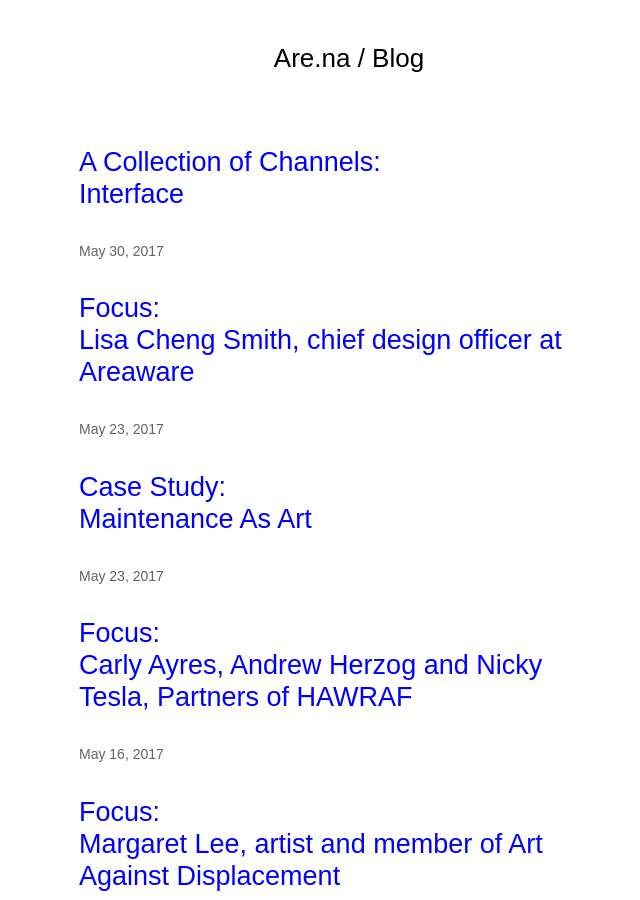
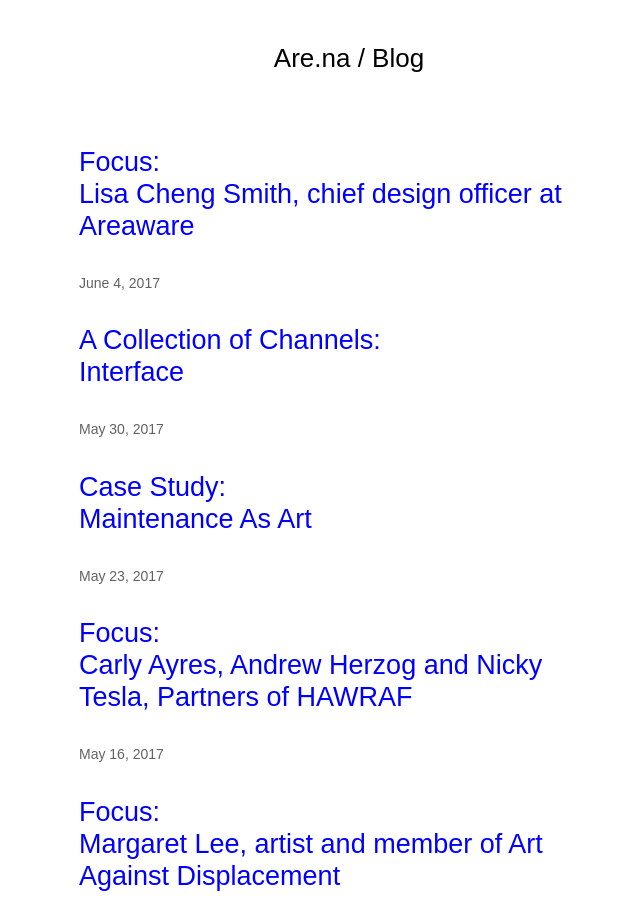
Before and after one commit to aredotna/building, a Jekyll site: the page built from index.html, in a window 1280 px wide and 900 px high. Shown: the whole window, without its empty margins (291-931 px from the left). Built offline with Jekyll 4.4.1, drawn with Linux system fonts in a browser that asks for light colours.

Commit message:
Update date

```diff
--- a/_posts/2017-6-4-lisa-cheng-smith.markdown
+++ b/_posts/2017-6-4-lisa-cheng-smith.markdown
@@ -1,6 +1,6 @@
 ---
 title: Lisa Cheng Smith, chief design officer at Areaware
-date: 2017-05-23 12:00:00 Z
+date: 2017-06-04 12:00:00 Z
 categories:
 - Focus
 tags:
```
